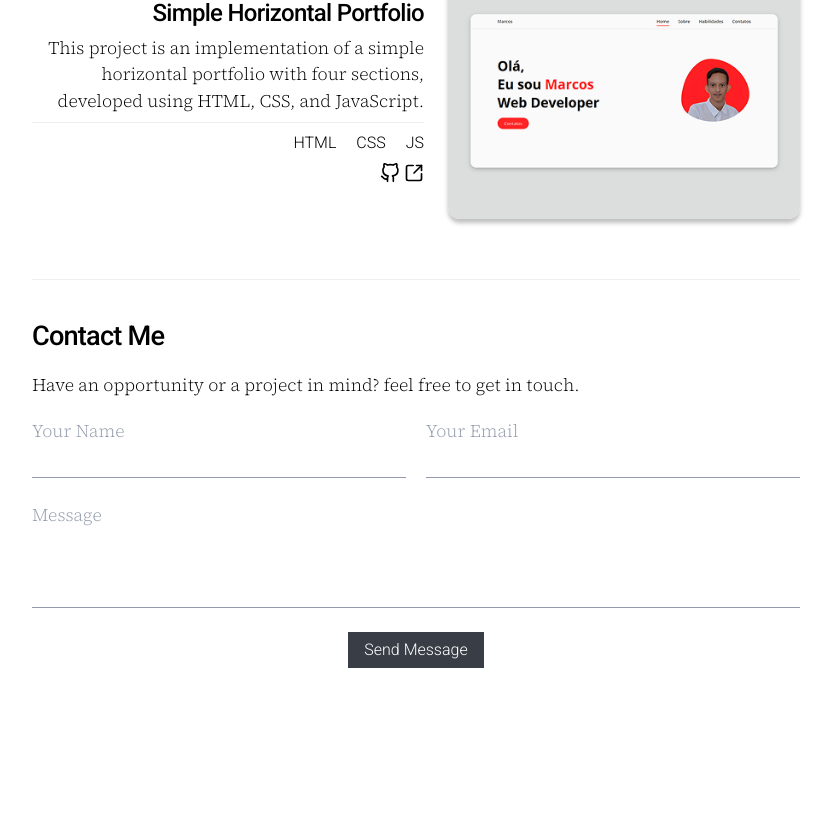
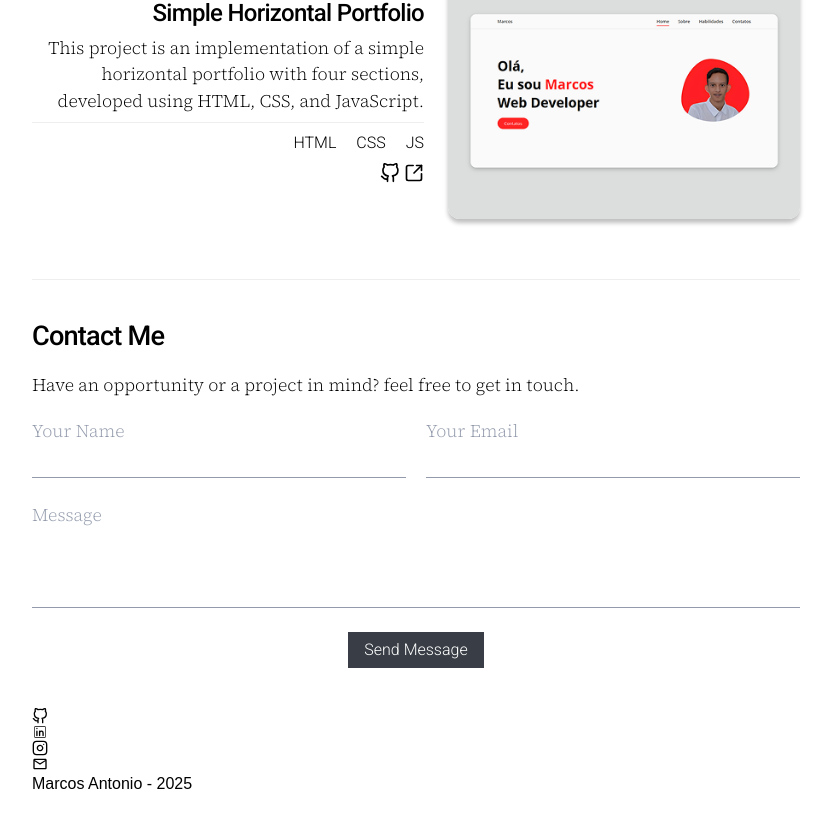
Before and after one commit to MarcosAntonio15243/MarcosAntonio15243.github.io, a Next.js app: page / in a window 1280 px wide. Shown: the part 2047-2875 px from the top of the page, without its empty margins (224-1057 px from the left). Before the commit the page ends 2755 px from the top, so only its background shows below. Built offline with nearby package versions, Linux system fonts and the light colour scheme.

Commit message:
feat: Adicionando elementos do footer

```diff
--- a/src/app/page.tsx
+++ b/src/app/page.tsx
@@ -4,7 +4,10 @@ import Input from "@/components/inputs/Input";
 import Textarea from "@/components/inputs/Textarea";
 import Header from "@/components/layout/Header";
 import Divider from "@/components/ui/Divider";
+import { CiLinkedin } from "react-icons/ci";
+import { FiGithub, FiInstagram } from "react-icons/fi";
 import { IoLocationOutline } from "react-icons/io5";
+import { MdOutlineEmail } from "react-icons/md";
 
 export default function Home() {
   const experiences = [
@@ -191,6 +194,16 @@ export default function Home() {
             </form>
           </section>
 
+          <footer>
+            <div>
+              <FiGithub />
+              <CiLinkedin />
+              <FiInstagram />
+              <MdOutlineEmail />
+            </div>
+            <span>Marcos Antonio - 2025</span>
+          </footer>
+
         </div>
       </main>
     </div>
```
